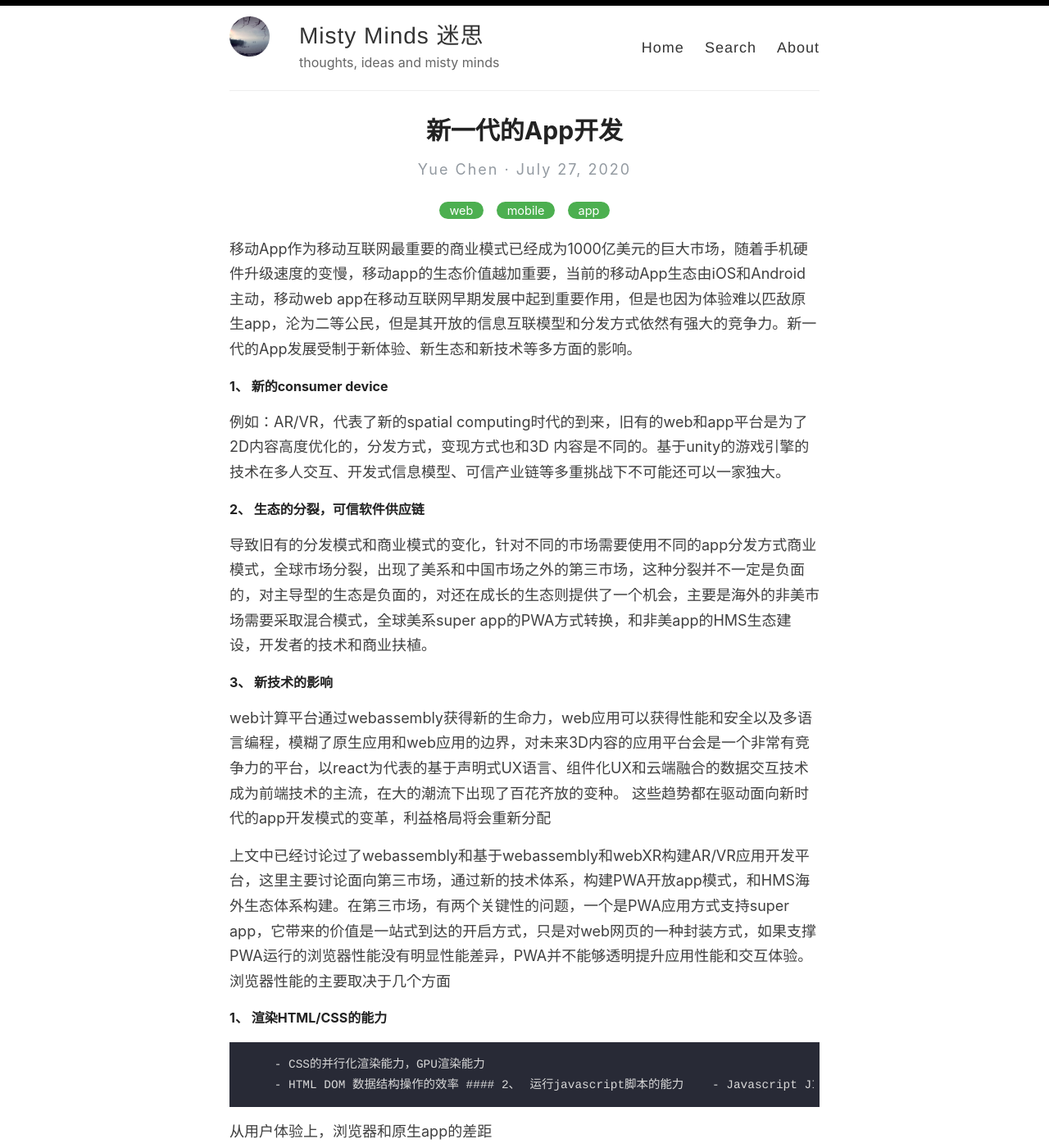
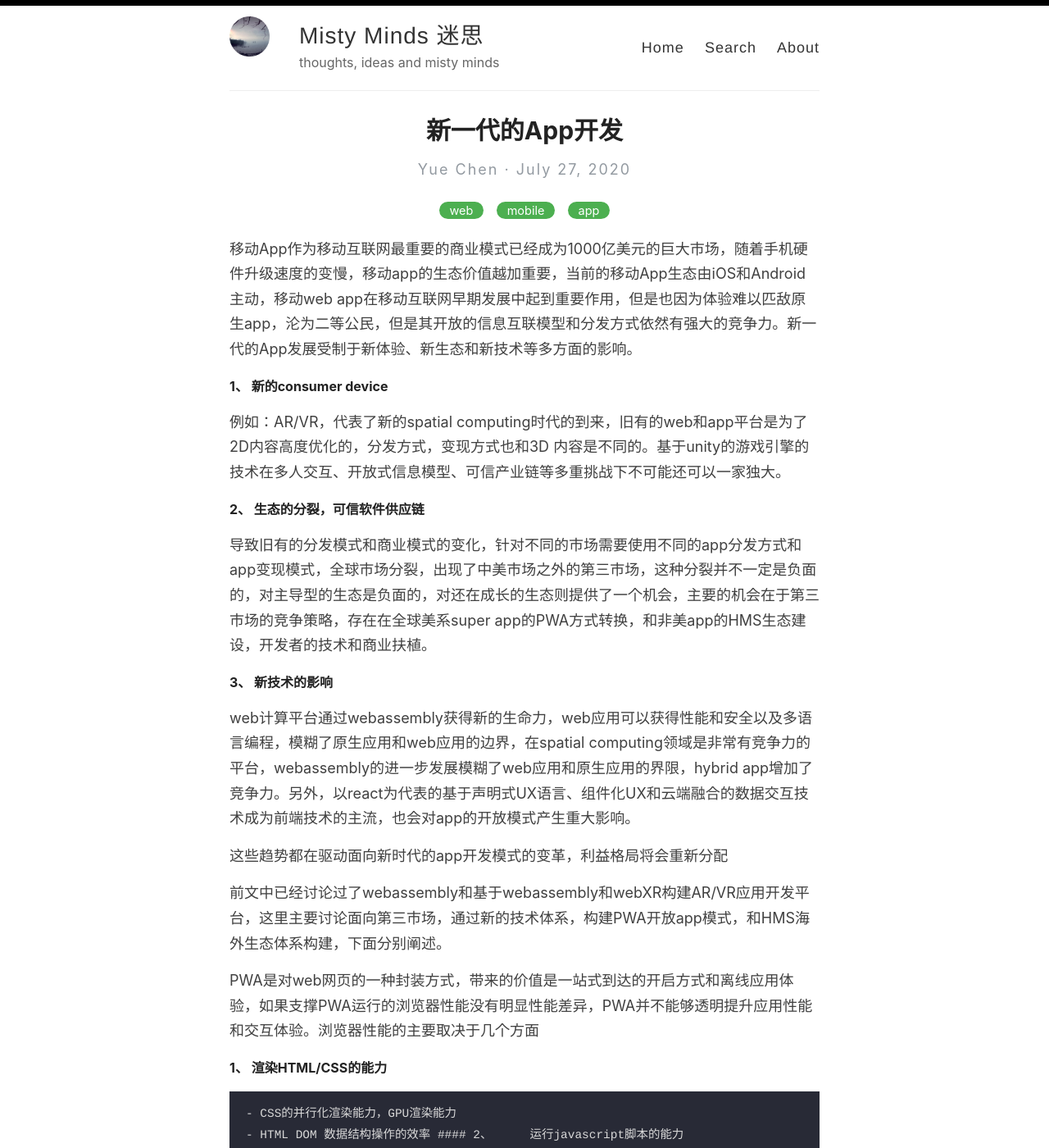
Before and after one commit to sbagga/mistyminds, a Jekyll site: the page built from _posts/2020-07-27-新一代的app开发.md, in a window 1280 px wide and 1400 px high. Shown: the whole window at 82% size. Built offline with Jekyll 4.4.1, drawn with Linux system fonts in a browser that asks for light colours.

Commit message:
Update 2020-07-27-新一代的app开发.md

```diff
--- a/_posts/2020-07-27-新一代的app开发.md
+++ b/_posts/2020-07-27-新一代的app开发.md
@@ -9,21 +9,24 @@ excerpt: 随着新的消费者设备的出现，新计算技术的普及以及
 移动App作为移动互联网最重要的商业模式已经成为1000亿美元的巨大市场，随着手机硬件升级速度的变慢，移动app的生态价值越加重要，当前的移动App生态由iOS和Android主动，移动web app在移动互联网早期发展中起到重要作用，但是也因为体验难以匹敌原生app，沦为二等公民，但是其开放的信息互联模型和分发方式依然有强大的竞争力。新一代的App发展受制于新体验、新生态和新技术等多方面的影响。
 
 #### 1、	新的consumer device
-例如：AR/VR，代表了新的spatial computing时代的到来，旧有的web和app平台是为了2D内容高度优化的，分发方式，变现方式也和3D 内容是不同的。基于unity的游戏引擎的技术在多人交互、开发式信息模型、可信产业链等多重挑战下不可能还可以一家独大。
+例如：AR/VR，代表了新的spatial computing时代的到来，旧有的web和app平台是为了2D内容高度优化的，分发方式，变现方式也和3D 内容是不同的。基于unity的游戏引擎的技术在多人交互、开放式信息模型、可信产业链等多重挑战下不可能还可以一家独大。
 #### 2、	生态的分裂，可信软件供应链
-导致旧有的分发模式和商业模式的变化，针对不同的市场需要使用不同的app分发方式商业模式，全球市场分裂，出现了美系和中国市场之外的第三市场，这种分裂并不一定是负面的，对主导型的生态是负面的，对还在成长的生态则提供了一个机会，主要是海外的非美市场需要采取混合模式，全球美系super app的PWA方式转换，和非美app的HMS生态建设，开发者的技术和商业扶植。
+导致旧有的分发模式和商业模式的变化，针对不同的市场需要使用不同的app分发方式和app变现模式，全球市场分裂，出现了中美市场之外的第三市场，这种分裂并不一定是负面的，对主导型的生态是负面的，对还在成长的生态则提供了一个机会，主要的机会在于第三市场的竞争策略，存在在全球美系super app的PWA方式转换，和非美app的HMS生态建设，开发者的技术和商业扶植。
 #### 3、	新技术的影响
-web计算平台通过webassembly获得新的生命力，web应用可以获得性能和安全以及多语言编程，模糊了原生应用和web应用的边界，对未来3D内容的应用平台会是一个非常有竞争力的平台，以react为代表的基于声明式UX语言、组件化UX和云端融合的数据交互技术成为前端技术的主流，在大的潮流下出现了百花齐放的变种。
+web计算平台通过webassembly获得新的生命力，web应用可以获得性能和安全以及多语言编程，模糊了原生应用和web应用的边界，在spatial computing领域是非常有竞争力的平台，webassembly的进一步发展模糊了web应用和原生应用的界限，hybrid app增加了竞争力。另外，以react为代表的基于声明式UX语言、组件化UX和云端融合的数据交互技术成为前端技术的主流，也会对app的开放模式产生重大影响。
+
 这些趋势都在驱动面向新时代的app开发模式的变革，利益格局将会重新分配
 
-上文中已经讨论过了webassembly和基于webassembly和webXR构建AR/VR应用开发平台，这里主要讨论面向第三市场，通过新的技术体系，构建PWA开放app模式，和HMS海外生态体系构建。在第三市场，有两个关键性的问题，一个是PWA应用方式支持super app，它带来的价值是一站式到达的开启方式，只是对web网页的一种封装方式，如果支撑PWA运行的浏览器性能没有明显性能差异，PWA并不能够透明提升应用性能和交互体验。浏览器性能的主要取决于几个方面
+前文中已经讨论过了webassembly和基于webassembly和webXR构建AR/VR应用开发平台，这里主要讨论面向第三市场，通过新的技术体系，构建PWA开放app模式，和HMS海外生态体系构建，下面分别阐述。
+
+PWA是对web网页的一种封装方式，带来的价值是一站式到达的开启方式和离线应用体验，如果支撑PWA运行的浏览器性能没有明显性能差异，PWA并不能够透明提升应用性能和交互体验。浏览器性能的主要取决于几个方面
 
 #### 1、	渲染HTML/CSS的能力
-        - CSS的并行化渲染能力，GPU渲染能力
-        - HTML DOM 数据结构操作的效率
+    - CSS的并行化渲染能力，GPU渲染能力
+    - HTML DOM 数据结构操作的效率
 #### 2、	运行javascript脚本的能力
-   - Javascript JIT 编译器的性能，JS是动态语言，虽然编译器已经取得很大进步，但是仍然很慢，尤其一些计算intensive的library
-   - Javascript应用是单进程，web app需要使用webworker机制实现并行化提速
+    - Javascript JIT 编译器的性能，JS是动态语言，虽然编译器已经取得很大进步，但是仍然很慢，尤其一些计算intensive的library
+    - Javascript应用是单进程，web app需要使用webworker机制实现并行化提速
 #### 3、	网页内容的下载和缓存
    - JS的所有页面需要下载，不能本地存储，对用户使用网页习惯的判断和预测，来优化缓存的使用
    - JS是文本代码，minimize的压缩比低，下载慢
@@ -51,12 +54,11 @@ RUST语言提出的初衷是为了能够通过并行化计算提升浏览器的
   - 使用react框架的web app，通过JSX的链接到私有DOM实现而实现加速，例如：ReactDOM
 
 
-
-
 非透明加速，应用需要做适配，轻量级适配例如通过特殊的html/css tag来触发特别渲染能力，重量级适配需要使用特定的framework和高效编程语言
   - 因为浏览器的迭代速度很慢，很多重度使用graphics渲染的公司在浏览器内做一套私有的CSS渲染机制，所谓的browser in browser，最典型如，flipboard电子杂志的react-canvas通过canvas机制在实现部分高性能scrolling和翻页等UX机制，这种特别渲染的触发基于自定义的HTML tag，实现了和CSS混合渲染的效果。Figma完全实现自己基于C++和webgl的2D 图像编辑引擎，通过Webassembly运行在浏览器内，当然它的html网页内部的渲染都是自己引擎接管了。
   - 另一种是用高性能语言取代Javascript，因为webassembly已经可以支持对DOM操作，例如：微软的blazor使用C#替代Javascript作为web app的编程语言，asm-dom使用C++编译为webassembly作为web app的编程语言（https://github.com/mbasso/asm-dom），yew使用RUST语言作为web框架的编程语言（https://github.com/flosse/rust-web-framework-comparison#frontend-frameworks-wasm）。
   - 对一些web app的计算密集模块做Webassembly的卸载，通过API提供能力给javascript应用，构建混合应用，例如：音视频编解码器，物理引擎，Canvas，SVG渲染能力
+
 
 ![web app 架构](../images/webapp.png)
 
```
